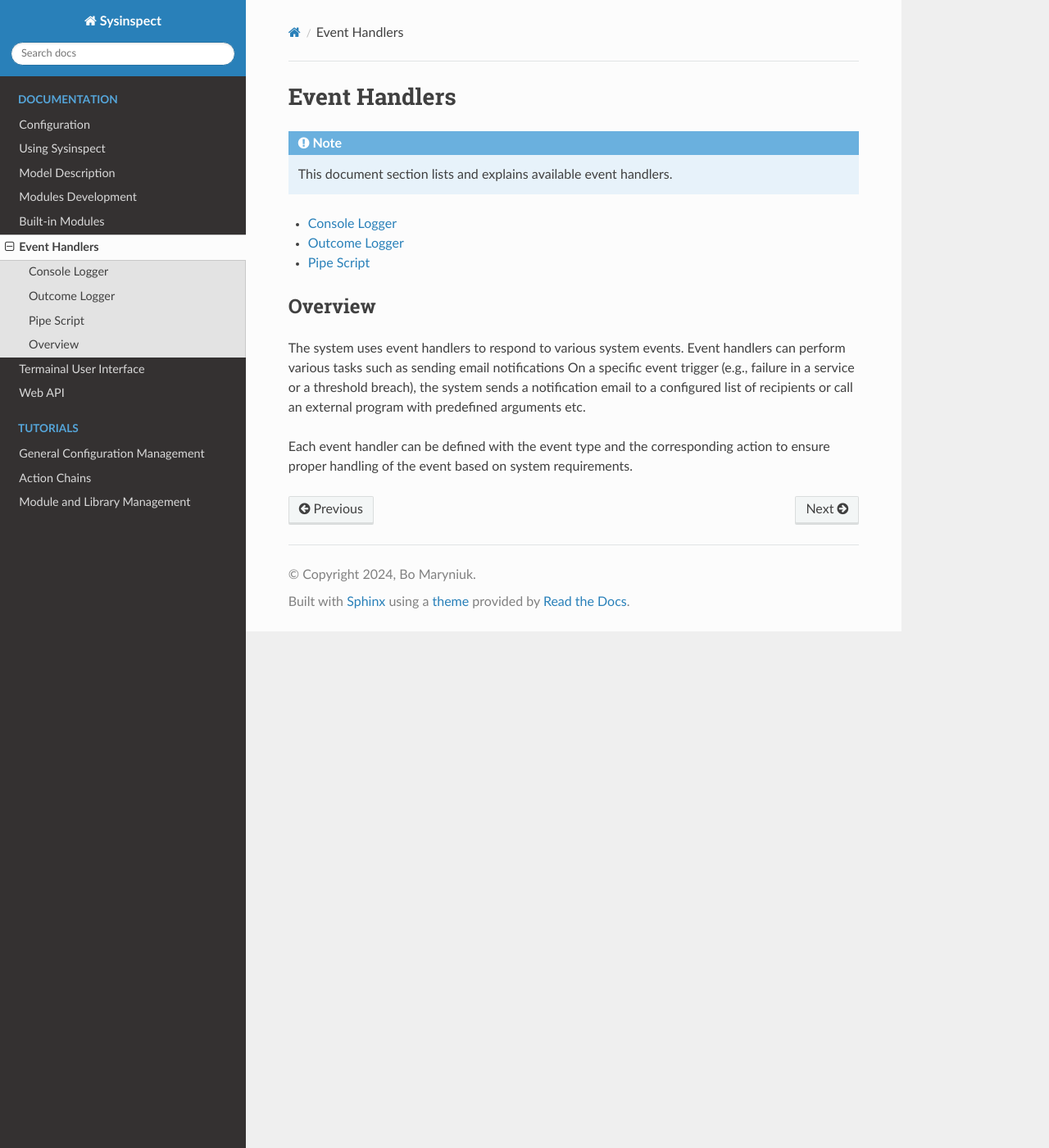
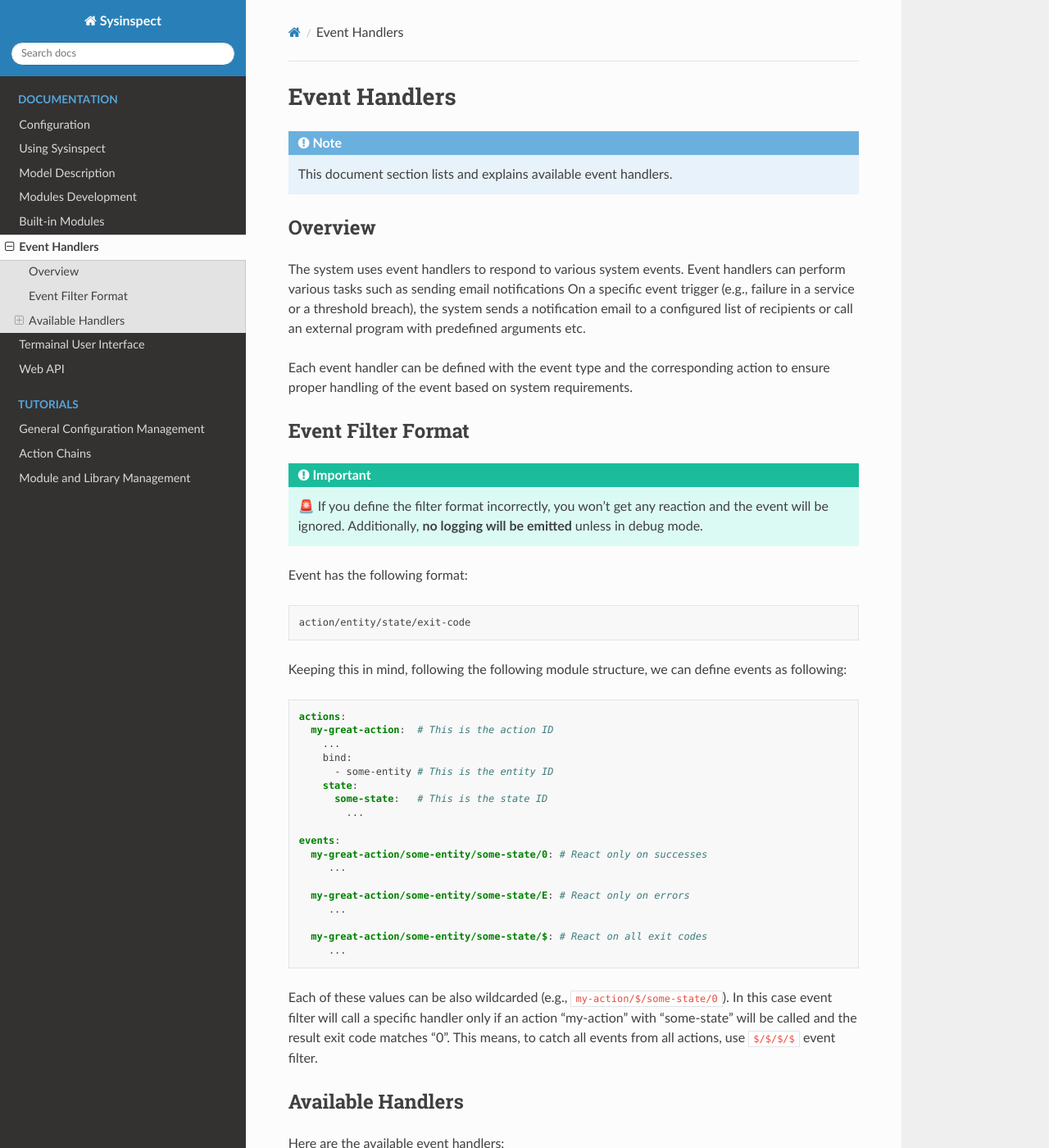
Before and after one commit to tinythings/sysinspect, a Sphinx documentation site: the page built from docs/evthandlers/overview.rst, in a window 1280 px wide and 1400 px high. Shown: the whole window at 82% size. Built offline with Sphinx 7.4.7 and the Read the Docs theme 3.1.0, drawn with Linux system fonts in a browser that asks for light colours.

Commit message:
Update event filters documentation

```diff
--- a/docs/evthandlers/overview.rst
+++ b/docs/evthandlers/overview.rst
@@ -4,13 +4,6 @@ Event Handlers
 .. note::
 
     This document section lists and explains available event handlers.
-
-.. toctree::
-   :maxdepth: 1
-
-   console_logger
-   outcome_logger
-   pipescript
 
 Overview
 --------
@@ -21,3 +14,59 @@ sends a notification email to a configured list of recipients or call an externa
 
 Each event handler can be defined with the event type and the corresponding action to ensure proper handling of the
 event based on system requirements.
+
+Event Filter Format
+-------------------
+
+.. important::
+
+    🚨 If you define the filter format incorrectly, you won't get any reaction and the event will be ignored.
+    Additionally, **no logging will be emitted** unless in debug mode.
+
+Event has the following format:
+
+.. code-block:: text
+
+    action/entity/state/exit-code
+
+Keeping this in mind, following the following module structure, we can define events as following:
+
+.. code-block:: yaml
+
+    actions:
+      my-great-action:  # This is the action ID
+        ...
+        bind:
+          - some-entity # This is the entity ID
+        state:
+          some-state:   # This is the state ID
+            ...
+
+    events:
+      my-great-action/some-entity/some-state/0: # React only on successes
+         ...
+
+      my-great-action/some-entity/some-state/E: # React only on errors
+         ...
+
+      my-great-action/some-entity/some-state/$: # React on all exit codes
+         ...
+
+
+
+Each of these values can be also wildcarded (e.g., ``my-action/$/some-state/0``). In this case event filter will
+call a specific handler only if an action "my-action" with "some-state" will be called and the result exit code matches "0".
+This means, to catch all events from all actions, use ``$/$/$/$`` event filter.
+
+
+Available Handlers
+------------------
+
+Here are the available event handlers:
+
+.. toctree::
+   :maxdepth: 1
+
+   console_logger
+   outcome_logger
+   pipescript
```
